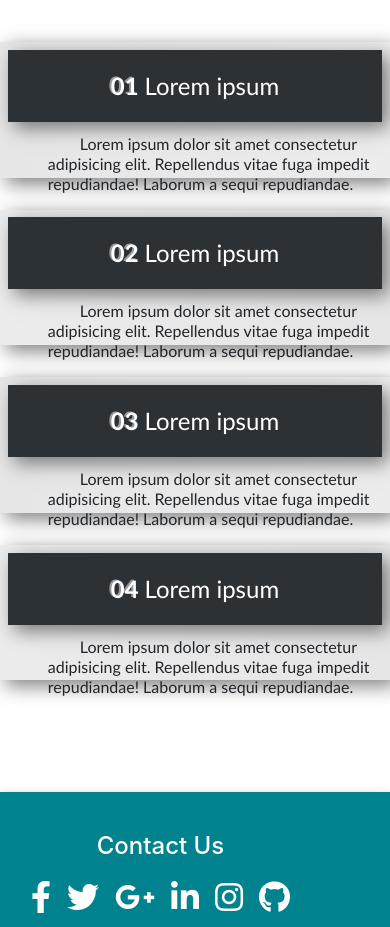
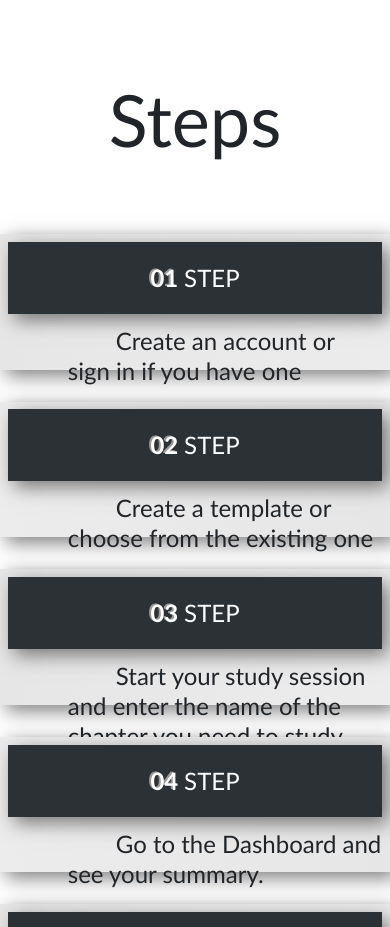
Before and after one commit to AbuKhalil95/jadwalla-app, a React (Create React App) app: page / in a window 390 px wide. Shown: the part 1900-2827 px from the top of the page. Built offline with nearby package versions, Linux system fonts and the light colour scheme; a web font is replaced by a local one.

Commit message:
fix footer

```diff
--- a/package.json
+++ b/package.json
@@ -2,6 +2,7 @@
   "name": "jadwalla-app",
   "version": "0.1.0",
   "private": true,
+  "homepage": "",
   "dependencies": {
     "@date-io/moment": "^2.10.6",
     "@devexpress/dx-react-core": "^2.7.3",
--- a/src/components/Footer.js
+++ b/src/components/Footer.js
@@ -5,24 +5,25 @@ import React from 'react';
 function Footer() {
   return (
     <>
-      <footer class="page-footer font-large cyan darken-3 unique-color-dark navbar navbar-default navbar-static-bottom navbar-fixed-bottom">
-        <div class="container">
-          <div class="row">
-            <div class="col-md-12 py-3">
-              <h4 class="contact-us text-center py-3">Contact Us </h4>
-              <div class="mb-15 text-center">
-                <a class="fb-ic"><i class="fab fa-facebook-f fa-lg white-text mr-md-5 mr-3 fa-2x"></i></a>
-                <a class="tw-ic"><i class="fab fa-twitter fa-lg white-text mr-md-5 mr-3 fa-2x"></i></a>
-                <a class="gplus-ic"><i class="fab fa-google-plus-g fa-lg white-text mr-md-5 mr-3 fa-2x"></i></a>
-                <a class="li-ic"><i class="fab fa-linkedin-in fa-lg white-text mr-md-5 mr-3 fa-2x"></i></a>
-                <a class="ins-ic"><i class="fab fa-instagram fa-lg white-text mr-md-5 mr-3 fa-2x"></i></a>
-                <a class="pin-ic"><i class="fab fa-github fa-lg white-text fa-2x"></i></a>
+      <footer className="page-footer font-large  unique-color-dark navbar navbar-default navbar-static-bottom navbar-fixed-bottom bg-dark ">
+        <div className="container bg-dark d-flex justify-content-center  ">
+          <div className="row ">
+            <div className="col-12 py-3 ">
+              <h4 className=" col-12 contact-us text-center py-3 ">Contact Us </h4>
+              <div className="col-12 mb-15 text-center" >
+                <a className="fb-ic"><i className="fab fa-facebook-f fa-lg white-text mr-md-5 mr-3 fa-2x"></i></a>
+                <a className="tw-ic"><i className="fab fa-twitter fa-lg white-text mr-md-5 mr-3 fa-2x"></i></a>
+                <a className="gplus-ic"><i className="fab fa-google-plus-g fa-lg white-text mr-md-5 mr-3 fa-2x"></i></a>
+                <a className="li-ic"><i className="fab fa-linkedin-in fa-lg white-text mr-md-5 mr-3 fa-2x"></i></a>
+                <a className="ins-ic"><i className="fab fa-instagram fa-lg white-text mr-md-5 mr-3 fa-2x"></i></a>
+                <a className="pin-ic"><i className="fab fa-github fa-lg white-text fa-2x"></i></a>
+              </div>
+              <div className=" col-12 footer-copyright text-center py-3 bg-dark"> All Copyright Reserved © 2020 : <a href="" target="_blank"> Jadwaleh.com </a>
               </div>
             </div>
           </div>
         </div>
-        <div class="footer-copyright text-center py-3"> All Copyright Reserved © 2020 : <a href="" target="_blank"> Jadwaleh.com </a>
-        </div>
+
       </footer>
     </>
   );
--- a/src/components/HomePage/Features.js
+++ b/src/components/HomePage/Features.js
@@ -9,7 +9,7 @@ const Features = props => {
         < Container className='pt-5 mt-5 pb-5'>
             <Row >
                 <Col>
-                    <h3>Jadwalla Features</h3>
+                    <h3 className='display-3'>Jadwalla Features</h3>
                 </Col>
             </Row>
             <Row className='pt-5 pb-5' >
--- a/src/components/HomePage/Infographics.js
+++ b/src/components/HomePage/Infographics.js
@@ -8,30 +8,41 @@ const Infographics = props => {
         < Container className='pt-5 pb-5 infographics'>
             <Row >
                 <Col>
-                    <h3>Steps</h3>
+                    <h3 className='display-3'>Steps</h3>
                 </Col>
             </Row>
             <Row className='pt-5 pb-5 .infographics'>
                 <article>
-                    <h3>Lorem ipsum </h3>
+                    <h3>STEP</h3>
                     {/* <h4>Lorem ipsum</h4> */}
-                    <p>Lorem ipsum dolor sit amet consectetur adipisicing elit. Repellendus vitae fuga impedit repudiandae! Laborum a sequi repudiandae.</p>
+                    <p>Create an account or sign in if you have one</p>
                 </article>
                 <article>
-                    <h3>Lorem ipsum </h3>
+                    <h3>STEP</h3>
                     {/* <h4>Lorem ipsum</h4> */}
-                    <p>Lorem ipsum dolor sit amet consectetur adipisicing elit. Repellendus vitae fuga impedit repudiandae! Laborum a sequi repudiandae.</p>
+                    <p>Create a template or choose from the existing one</p>
                 </article>
                 <article>
-                    <h3>Lorem ipsum </h3>
+                    <h3>STEP</h3>
                     {/* <h4>Lorem ipsum</h4> */}
-                    <p>Lorem ipsum dolor sit amet consectetur adipisicing elit. Repellendus vitae fuga impedit repudiandae! Laborum a sequi repudiandae.</p>
+                    <p>Start your study session and enter the name of the chapter you need to study</p>
                 </article>
                 <article>
-                    <h3>Lorem ipsum </h3>
+                    <h3>STEP</h3>
                     {/* <h4>Lorem ipsum</h4> */}
-                    <p>Lorem ipsum dolor sit amet consectetur adipisicing elit. Repellendus vitae fuga impedit repudiandae! Laborum a sequi repudiandae.</p>
+                    <p>Go to the Dashboard and see your summary.</p>
                 </article>
+                <article>
+                    <h3>STEP</h3>
+                    {/* <h4>Lorem ipsum</h4> */}
+                    <p>Join the chat room for what subject study and be interactive with your colleges</p>
+                </article>
+                <article>
+                    <h3>STEP</h3>
+                    {/* <h4>Lorem ipsum</h4> */}
+                    <p>Check the motivation letters on your wall from your family and friends</p>
+                </article>
+
             </Row>
         </Container>
     );
--- a/src/components/HomePage/infographics.scss
+++ b/src/components/HomePage/infographics.scss
@@ -179,11 +179,11 @@ $par-ti: calc(var(--k) *#{$par-ti-norm});
                 content: "+";
             }
         }
-
         p {
             padding: $par-pv 0;
             padding-left: $par-pl;
             text-indent: $par-ti;
+            font-size: x-large;
         }
     }
 }
```
